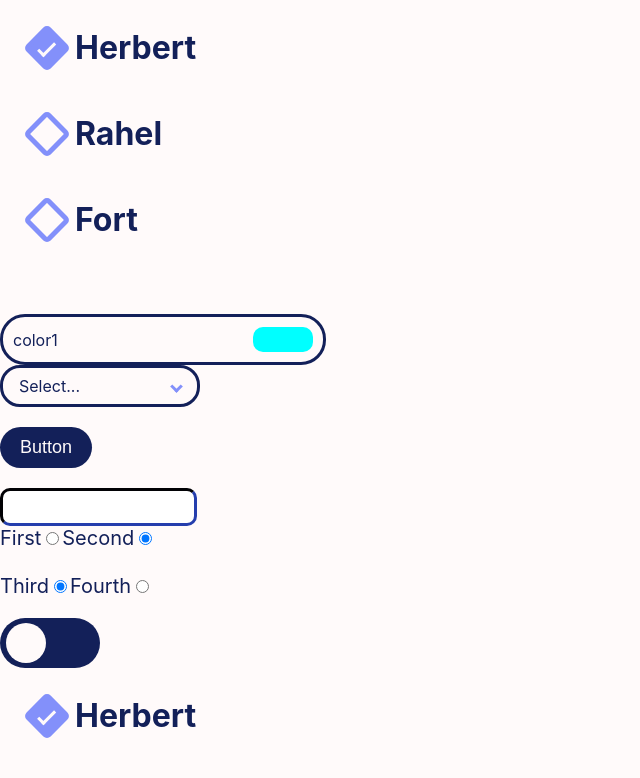
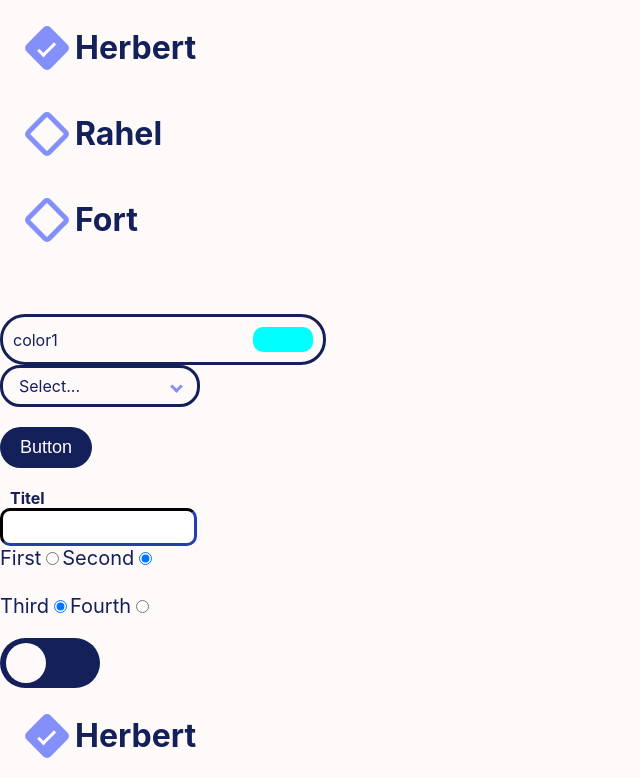
Before and after one commit to lucaskronlachner/installations-tool-infoniqa, a React (Create React App) app in the folder infoniqa-installation-tool/: page / in a window 1280 px wide. Shown: the top 778 px of the page, without its empty margins (0-640 px from the left). Built offline with nearby package versions, Linux system fonts and the light colour scheme.

Commit message:
Changes Button and TextInput

```diff
--- a/infoniqa-installation-tool/package.json
+++ b/infoniqa-installation-tool/package.json
@@ -18,7 +18,6 @@
   },
   "scripts": {
     "start": "react-scripts start",
-
     "build": "react-scripts build",
     "test": "react-scripts test",
     "eject": "react-scripts eject"
--- a/infoniqa-installation-tool/src/components/Button/ButtonStyle.css
+++ b/infoniqa-installation-tool/src/components/Button/ButtonStyle.css
@@ -4,13 +4,19 @@
     font-weight: 400;
     border-radius: 25rem;
     cursor: pointer;
-    transition: transform 0.2s ease;
+    transition: all 0.4s ease;
 }
 
 .btn:hover {
     transform: translateY(-2px);
-    background-color: var(--cornflower-blue);
+    background-color: var(--light-cornflower-blue);
+    color: var(--oxford-blue);
+    transition: all .3s ease;
 }
+
+
+
+
 /* Button Colors and Styles*/
 .btn--primary--solid {
     background-color: var(--oxford-blue);
--- a/infoniqa-installation-tool/src/components/Text_Input/TextInputComp.js
+++ b/infoniqa-installation-tool/src/components/Text_Input/TextInputComp.js
@@ -4,14 +4,15 @@ import "../../App.css";
 
 export const TextInputField = (
 ) => {
-
+    const titel = 'Titel'
     const handleChange = (event) => {
     }
 
     return (
         <div>
             <form>
-                <label htmlFor="app-input-field">{}</label>
+                <label htmlFor="app-input-field" className="inputLbl">{titel}</label>
+                <br></br>
                 <input type="text" className="inputField" placeholder={''} onChange={handleChange}></input>
             </form>
 
--- a/infoniqa-installation-tool/src/components/Text_Input/TextInputStyle.css
+++ b/infoniqa-installation-tool/src/components/Text_Input/TextInputStyle.css
@@ -8,11 +8,18 @@
     color: var(--oxford-blue);
     font-weight: bold;
     padding-left: 10px;
+
 }
 .inputField:hover{
     background-color: var(--light-cornflower-blue);
+    transition: all .5s ease;
 }
 
+.inputLbl{
+    color: var(--oxford-blue);
+    font-weight: bold;
+    margin: 10px;
+}
 
 .txtInput_large {
     height: 30px;
```
